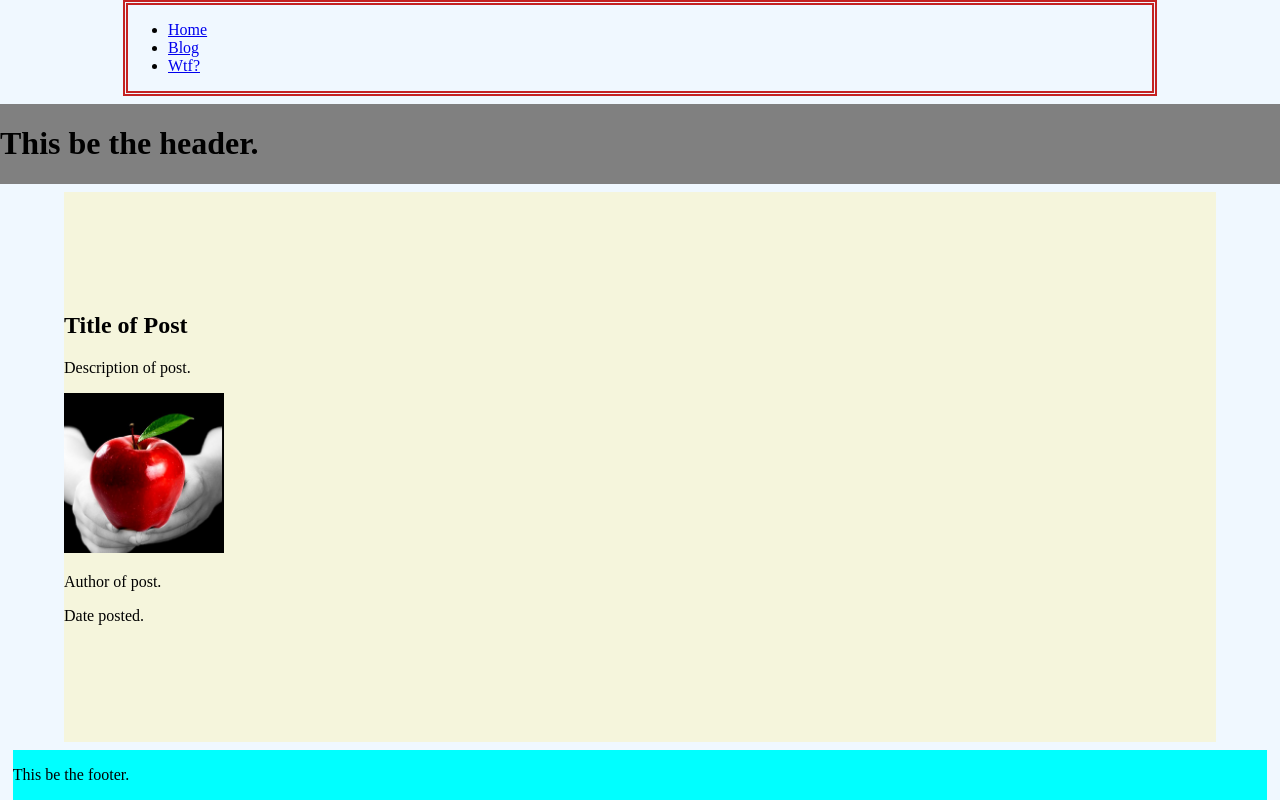
After one commit to Applehand/custom-blog-feed, a Flask app: page /blog in a window 1280 px wide. The commit adds this page. Run offline with Flask 3, Linux system fonts and the light colour scheme; some libraries are stand-ins or nearby versions.

Commit message:
templating, basic styling, routes, form
Setup templates using Jinja, added some bad styling, setup three routes and navigation links, created form on homepage, created simple post data

```diff
--- a/app.py
+++ b/app.py
@@ -1,8 +1,20 @@
 from flask import Flask, render_template
 
 app = Flask(__name__)
+links = {'Home':"/", 'Blog':"/blog", 'Wtf?':"/wtf"}
 
 @app.route("/")
 def main():
-    links = {'Link 1':"/slug-1", 'Link 2':"/slug-2", 'Link 3':"/slug-3"}
-    return render_template('base.html', links=links)
+    return render_template('blog-form.html', links=links)
+
+@app.route("/blog")
+def blog():
+    return render_template('blog-feed.html', links=links)
+
+@app.route("/wtf")
+def wtf():
+    return render_template('wtf.html', links=links)
+
+@app.route("/blog/<int:blog_id>/<blog_title>")
+def blog_post(blog_id, blog_title):
+    return f"BlogID: {blog_id} - Title: {blog_title}"
--- /dev/null
+++ b/requirements.txt
@@ -0,0 +1 @@
+flask==3.0.3
--- /dev/null
+++ b/static/styles.css
@@ -0,0 +1,37 @@
+body {
+    min-height: 100vh;
+    margin: 0;
+    display: flex;
+    flex-direction: column;
+    align-items: center;
+    justify-content: space-between;
+    background-color: aliceblue;
+}
+
+header {
+    width: 100%;
+    margin: 0.5rem;
+    background-color: gray;
+}
+
+nav {
+    width: 80%;
+    border: thick double #c42222;
+}
+
+footer {
+    width: 98%;
+    margin-top: 0.5rem;
+    background-color:aqua;
+}
+
+main {
+    flex: 100%;
+    width: 90%;
+    background-color: beige;
+    align-content: center;
+}
+
+img {
+    width: 10rem;
+}
--- a/templates/base.html
+++ b/templates/base.html
@@ -3,28 +3,26 @@
 <head>
     {% block head %}
         {% include 'head.html' %}
-    {% endblock %}
+    {% endblock head %}
 </head>
 <body>
+    <nav>
+        {% block nav %}
+            {% include 'nav.html' %}
+        {% endblock nav %}
+    </nav>
     <header>
         {% block header %}
-            <nav>
-                {% block nav %}
-                    {% include 'nav.html' %}
-                {% endblock %}
-            </nav>
             {% include 'header.html' %}
-        {% endblock %}
+        {% endblock header %}
     </header>
-    <div id="body">
-        {% block body %}
-            {% include 'body.html' %}
-        {% endblock %}
-    </div>
+    <main>
+        {% block main %}{% endblock main %}
+    </main>
     <footer>
         {% block footer %}
             {% include 'footer.html' %}
-        {% endblock %}
+        {% endblock footer %}
     </footer>
 </body>
 </html>
--- /dev/null
+++ b/templates/blog-feed.html
@@ -0,0 +1,9 @@
+{% extends 'base.html' %}
+
+{% block main %}
+<div id="blog-feed">
+    {% block blog_post %}
+        {% include 'blog-post.html'%}
+    {% endblock %}
+</div>
+{% endblock main %}
--- /dev/null
+++ b/templates/blog-post.html
@@ -0,0 +1,7 @@
+<div>
+    <h2>Title of Post</h2>
+    <p>Description of post.</p>
+    <img src="{{ url_for('static', filename='images/applehands.png') }}" class="image" />
+    <p>Author of post.</p>
+    <p>Date posted.</p>
+</div>
--- a/templates/body.html
+++ /dev/null
@@ -1 +0,0 @@
-<p>This be the body.</p>
--- a/templates/head.html
+++ b/templates/head.html
@@ -1,4 +1,4 @@
 <meta charset="UTF-8">
 <meta name="viewport" content="width=device-width, initial-scale=1.0">
-<link rel="stylesheet" href="/static/styles.css" />
+<link rel="stylesheet" href="{{ url_for('static', filename='styles.css') }}">
 <title>Custom Blog Feed</title>
--- /dev/null
+++ b/templates/wtf.html
@@ -0,0 +1,5 @@
+{% extends 'base.html' %}
+
+{% block main %}
+<p>wtf yo</p>
+{% endblock main %}
```
Also changed, not shown: posts/post_example.json (added, +8 -0 lines), templates/blog-form.html (added, +19 -0 lines), static/images/applehands.png (added).
